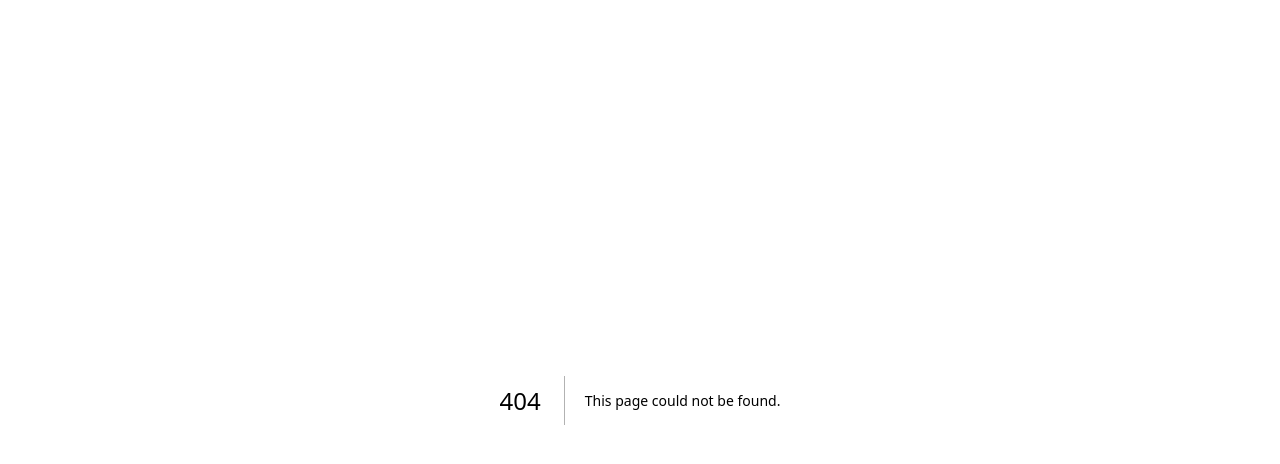
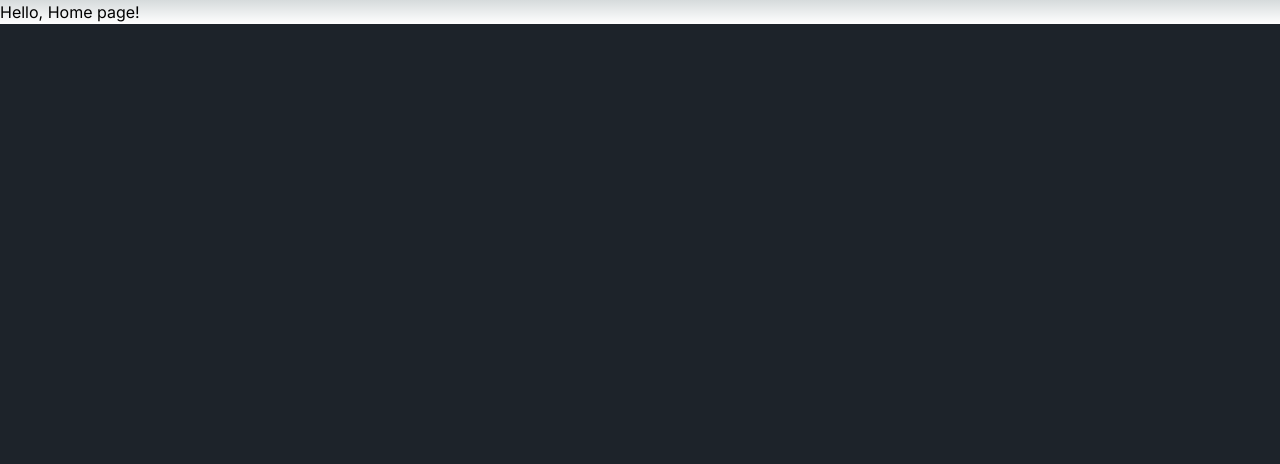
Before and after one commit to satimesoftwarejsc/nextjsvietnam, a Next.js app: page /team-profile in a window 1280 px wide. Before the commit this address had no page. Shown: the top 464 px of the page. Built offline with nearby package versions, Linux system fonts and the light colour scheme.

Commit message:
update cau truc

```diff
--- /dev/null
+++ b/app/(teams)/team-profile/page.tsx
@@ -0,0 +1,3 @@
+export default function Page() {
+  return <h1>Hello, Home page!</h1>
+}
--- /dev/null
+++ b/app/(teams)/team-structure/page.tsx
@@ -0,0 +1,3 @@
+export default function Page() {
+  return <h1>Hello, Home page!</h1>
+}
```
